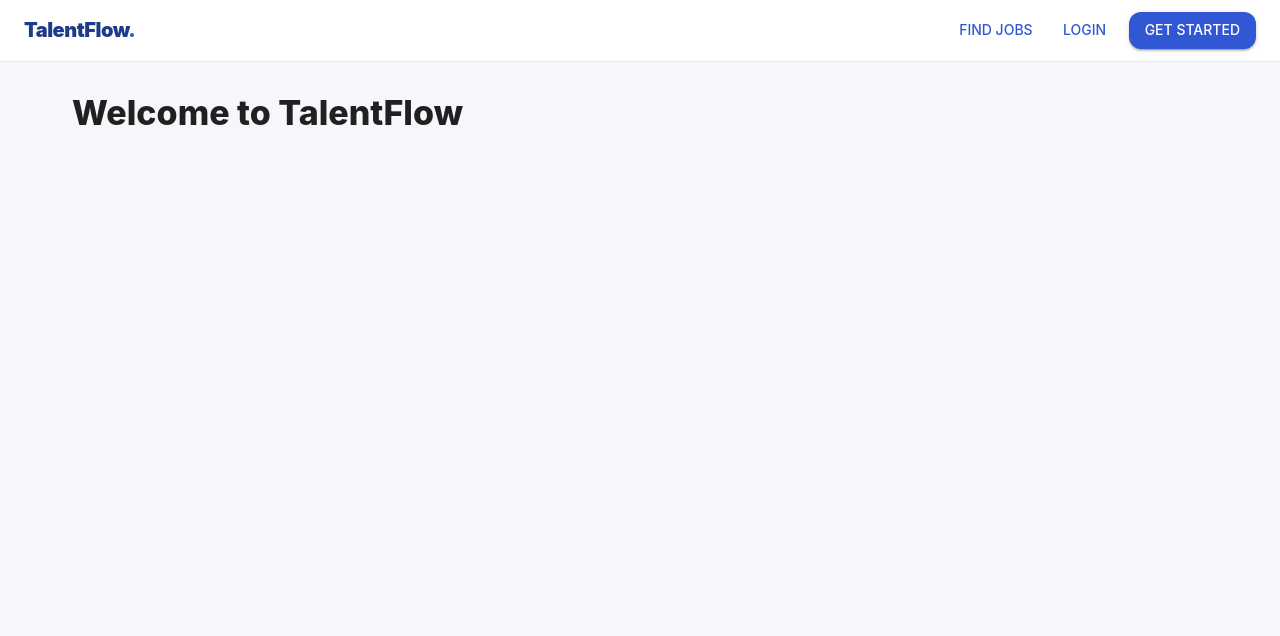
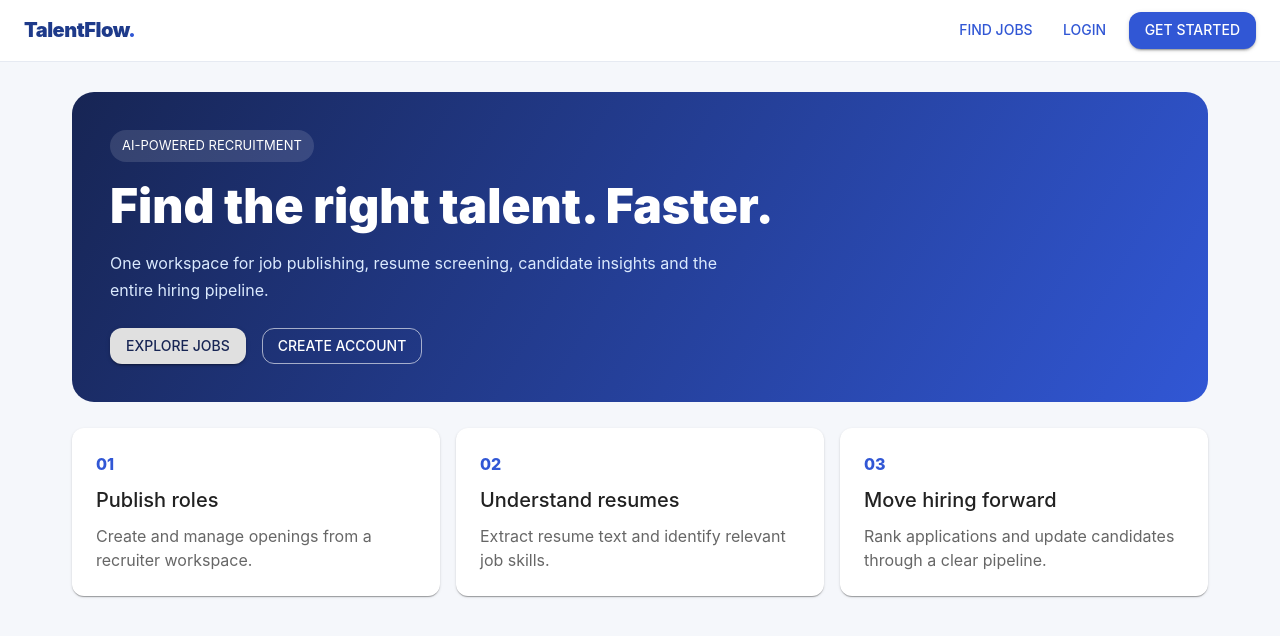
Before and after one commit to Punith7248/AI-Powered-Applicant-Tracking-System-ATS-, a React (Vite) app in the folder client/: page / in a window 1280 px wide. Shown: the top 636 px of the page. Built offline with nearby package versions, Linux system fonts and the light colour scheme.

Commit message:
feat(client): create landing page hero banner and workflow highlight cards

```diff
--- a/client/src/App.jsx
+++ b/client/src/App.jsx
@@ -1,6 +1,6 @@
 import React, { useState } from "react";
 import { Routes, Route, Link } from "react-router-dom";
-import { Typography, Button } from "@mui/material";
+import { Typography, Button, Paper, Chip, Stack, Grid } from "@mui/material";
 
 function useUser() {
   const [user, setUser] = useState(() => {
@@ -26,10 +26,28 @@ function Nav({ user, logout }) {
   </div>;
 }
 
+function Home() {
+  return <div className="page">
+    <section className="hero">
+      <Chip label="AI-POWERED RECRUITMENT" sx={{bgcolor:"#ffffff20",color:"white",mb:2}} />
+      <Typography variant="h3" sx={{fontWeight:900,maxWidth:720}}>Find the right talent. Faster.</Typography>
+      <p>One workspace for job publishing, resume screening, candidate insights and the entire hiring pipeline.</p>
+      <Stack direction="row" spacing={2} sx={{mt:3}}><Button component={Link} to="/jobs" variant="contained" color="inherit" sx={{color:"#172554"}}>Explore jobs</Button><Button component={Link} to="/register" variant="outlined" sx={{color:"white",borderColor:"#ffffff99"}}>Create account</Button></Stack>
+    </section>
+    <Grid container spacing={2}>
+      {[
+        ["01","Publish roles","Create and manage openings from a recruiter workspace."],
+        ["02","Understand resumes","Extract resume text and identify relevant job skills."],
+        ["03","Move hiring forward","Rank applications and update candidates through a clear pipeline."]
+      ].map(x=><Grid item xs={12} md={4} key={x[0]}><Paper sx={{p:3,height:"100%"}}><Typography color="primary" fontWeight={800}>{x[0]}</Typography><Typography variant="h6" sx={{my:1}}>{x[1]}</Typography><Typography color="text.secondary">{x[2]}</Typography></Paper></Grid>)}
+    </Grid>
+  </div>;
+}
+
 export default function App() {
   const [user, saveUser] = useUser();
   return <><Nav user={user} logout={() => saveUser(null)} /><Routes>
-    <Route path="/" element={<div className="page"><Typography variant="h4">Welcome to TalentFlow</Typography></div>} />
+    <Route path="/" element={<Home />} />
     <Route path="*" element={<div className="page"><Typography>Page not found.</Typography></div>} />
   </Routes></>;
 }
--- a/client/src/style.css
+++ b/client/src/style.css
@@ -2,7 +2,10 @@
 body { margin: 0; background: #f5f7fb; color: #172033; }
 a { color: inherit; text-decoration: none; }
 .page { max-width: 1180px; margin: 0 auto; padding: 30px 22px 60px; }
+.hero { background: linear-gradient(120deg,#172554,#3157d5); color: white; border-radius: 22px; padding: 38px; margin-bottom: 26px; }
+.hero p { color: #dbeafe; max-width: 650px; line-height: 1.7; }
 .nav { background: white; border-bottom: 1px solid #e6eaf2; padding: 12px 24px; display:flex; align-items:center; justify-content:space-between; gap:16px; position:sticky; top:0; z-index:10; }
 .brand { font-weight: 900; color:#1e3a8a; font-size:20px; letter-spacing:-.5px; }
 .navlinks { display:flex; align-items:center; gap:12px; flex-wrap:wrap; }
+.grid { display:grid; grid-template-columns:repeat(auto-fit,minmax(260px,1fr)); gap:18px; }
 .muted { color:#64748b; }
```
